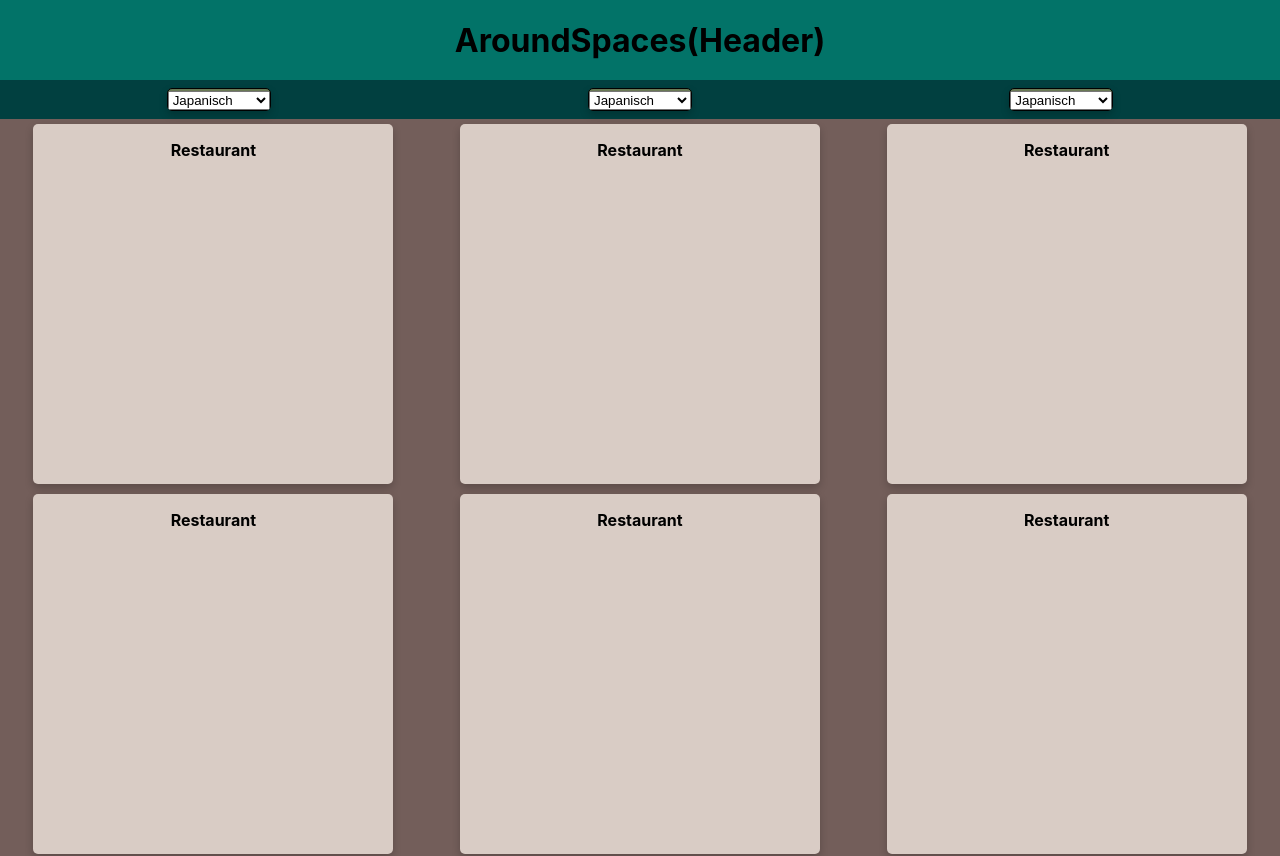
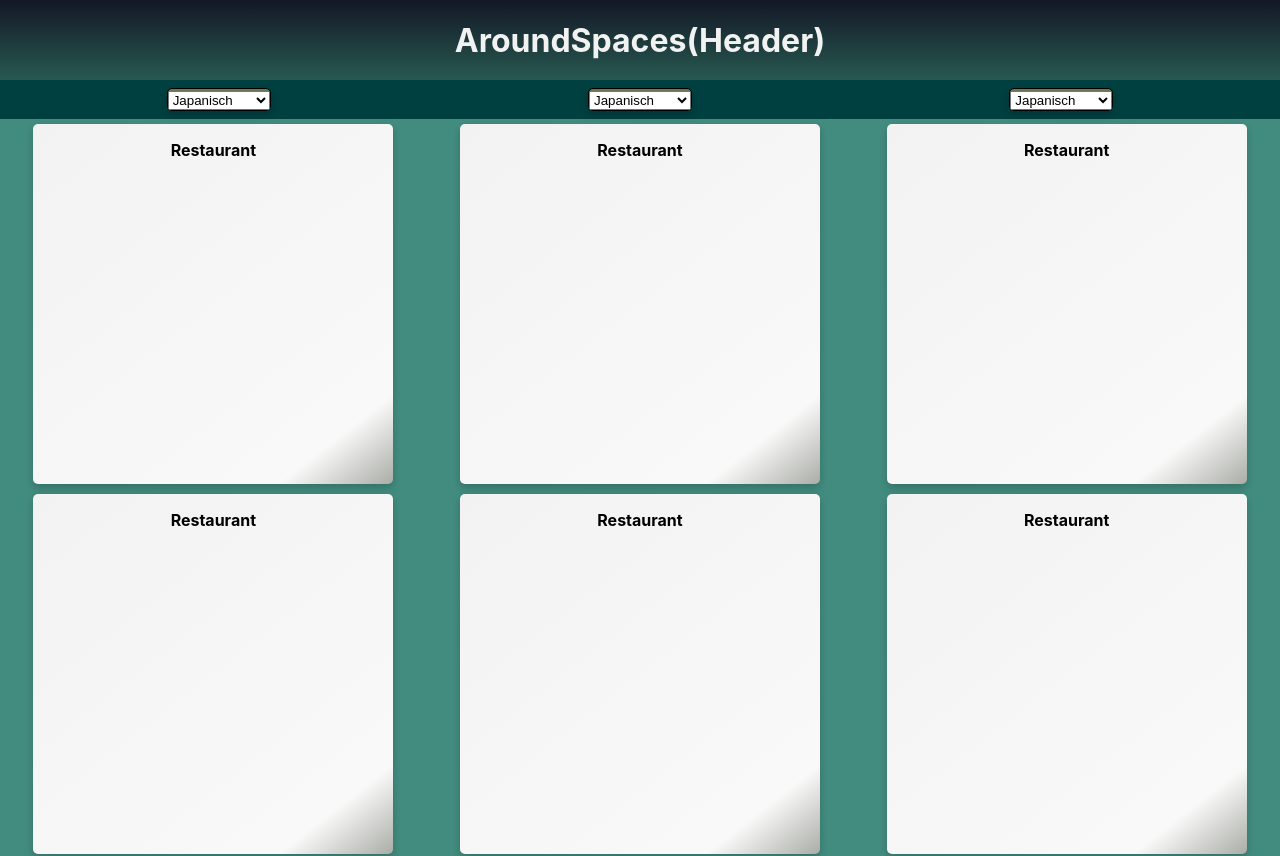
Before and after one commit to pdxphilippmac/around-spaces, a React (Create React App) app: page / in a window 1280 px wide. Shown: the top 856 px of the page. Built offline with nearby package versions, Linux system fonts and the light colour scheme.

Commit message:
add basic layout and color

```diff
--- a/src/App.css
+++ b/src/App.css
@@ -19,9 +19,17 @@
 }
 
 .header {
+  color: #f2f2f2;
   height: 80px;
   justify-content: center;
-  background: #027368;
+  background-image: -webkit-gradient(
+    linear,
+    left bottom,
+    left top,
+    color-stop(0, #275950),
+    color-stop(100, #141726)
+  );
+
   display: flex;
   width: 100%;
 }
@@ -56,7 +64,7 @@
   align-items: flex-start;
 
   flex-wrap: wrap;
-  background: #735e5a;
+  background: #428c7f;
   overflow: hidden;
 }
 .restaurant {
@@ -65,7 +73,12 @@
   border-radius: 5px;
   height: 45vh;
   width: 45vh;
-  background: #d9ccc5;
+  background: linear-gradient(
+    322deg,
+    rgba(170, 173, 166, 1) 0%,
+    rgba(250, 249, 249, 1) 14%,
+    rgba(242, 242, 242, 1) 100%
+  );
   margin: 5px;
   justify-content: center;
   display: flex;
```
